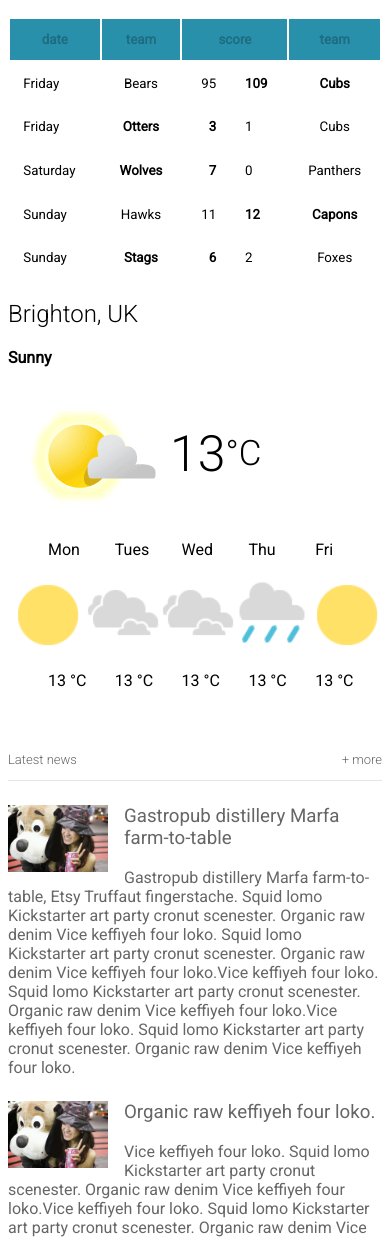
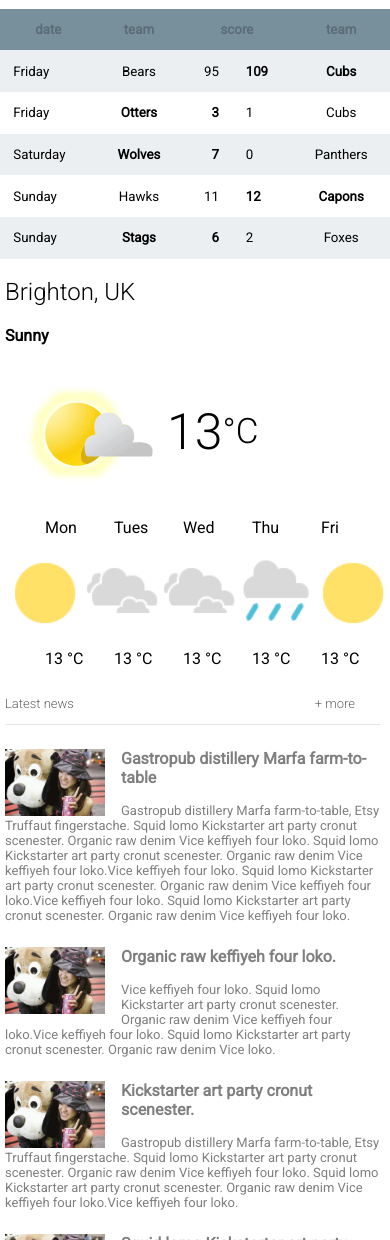
Before and after one commit to mohnishm/News-Responsive-Website, a plain HTML site: page index.html in a window 390 px wide. Shown: the part 760-2000 px from the top of the page. Drawn offline with Linux system fonts and the light colour scheme.

Commit message:
Make rest of the page responsive

```diff
--- a/styles.css
+++ b/styles.css
@@ -161,11 +161,11 @@ th{
     margin-right: 1em;
 }
 .snippet-title {
-    font-weight: 400;
-    color: #666;
+    font-weight: bold;
+    color: rgba(0,0,0,0.5);
 }
 .snippet p{
-    color: #666;
+    color: rgba(0,0,0,0.5);
 }
 footer {
     box-shadow: 0 2px 2px rgba(0, 0, 0, 0.25);
@@ -182,19 +182,22 @@ footer li {
     color: #333;
 }
 @media (max-width: 420px) {
-    html{
+    html {
         margin: 0;
-        padding: 0;
+        overflow-y: -webkit-paged-y;
+    }
+    body {
+        margin: 0;
     }
     .header {
         display: grid;
         grid-template-columns: 15% 60% 25%;
     }
-    }
-    .header img{
+    .header img {
         width: 80%;
     }
     h1 {
+        font-weight: 400;
         font-size: 20px;
     }
     .menu-icon {
@@ -229,20 +232,38 @@ footer li {
         background-color: rgba(0,0,0,0.5);
         font-size: 10px;
     }
+    .news{
+        padding-left: 10px;
+        padding-right: 10px;
+    }
+    .news-more{
+        margin-right: 25px;
+    }
     .news-list {
         font-size: small;
         line-height: 30px;
         padding: 5px 0 5px;
     }
+    .scores-table{
+        border-collapse: collapse;
+    }
+    .scores-table tr:nth-child(odd) td {
+        background-color: rgb(255,255,255);
+    }
+
+    .scores-table tr:nth-child(even) td {
+        background-color: rgb(236,239,241);
+    }
     .scores-table th, .scores-table td {
         font-size: smaller;
     }
     .scores-table th{
-        background-color: rgb(40, 144, 170);
+        background-color: rgb(120, 144, 156);
         margin: 0;
     }
     .weather {
         margin-top: 0px;
+        padding-left: 5px;
     }
     .days {
         margin-left: 0px;
@@ -254,4 +275,18 @@ footer li {
     .temp {
         margin-left: 0px;
     }
+    .latest-news {
+        margin-top: 0;
+        padding-left: 5px;
+        padding-right: 10px;
+    }
+    .snippet-title{
+        font-size: medium;
+    }
+    .snippet p{
+        font-size: small;
+    }
+    footer li{
+        font-size: small;
+    }
 }
```
